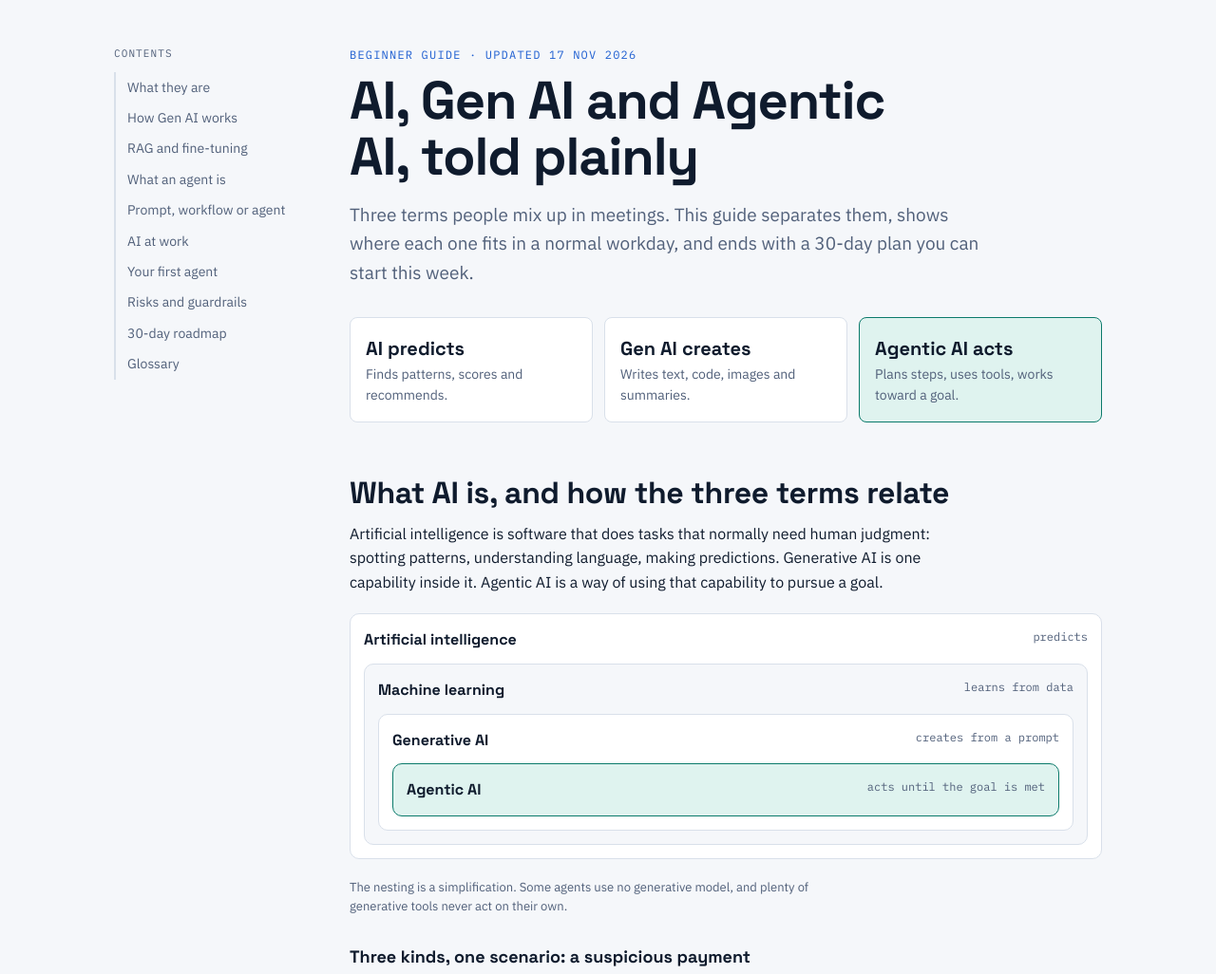
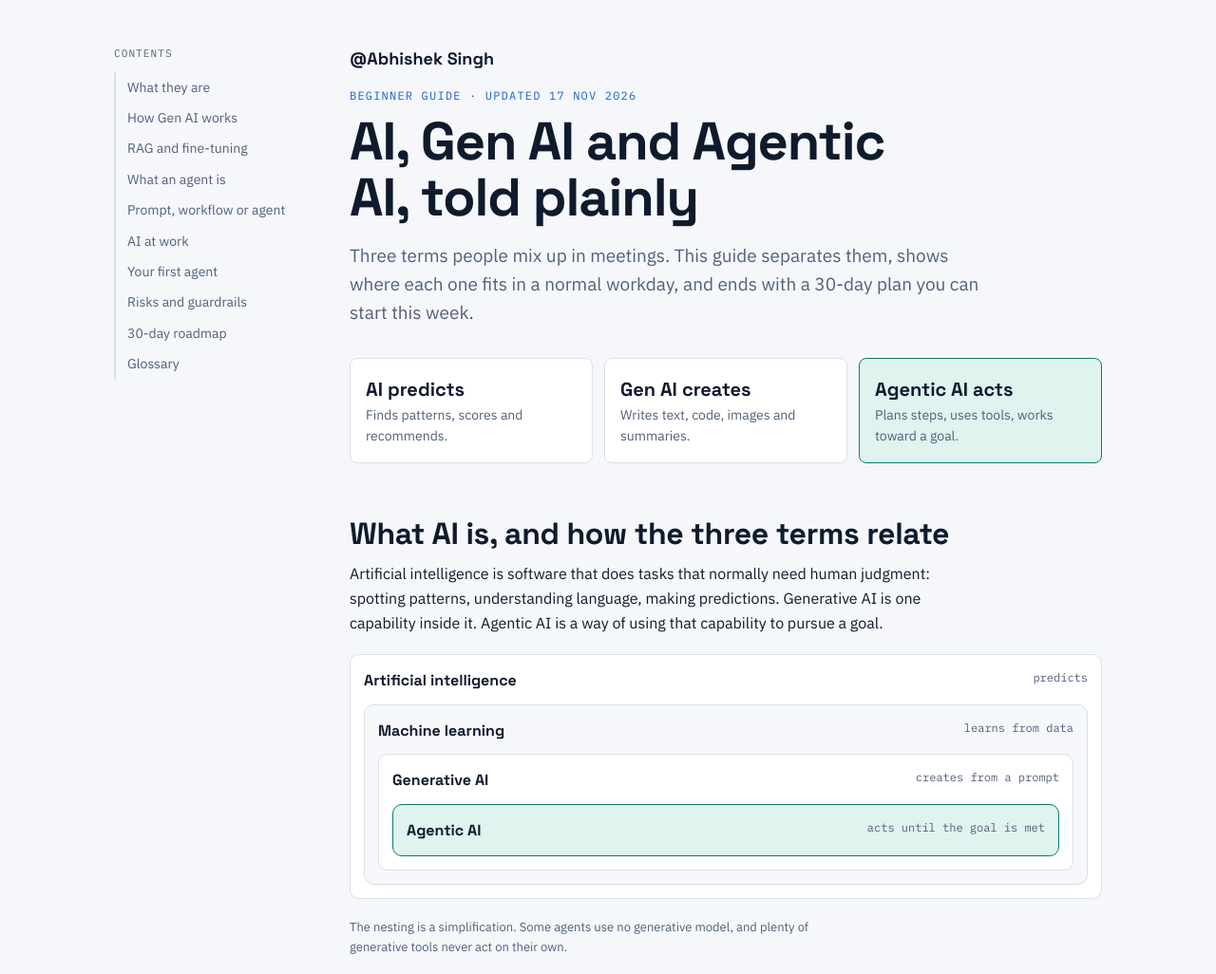
Before and after one commit to abhishek6395singh-debug/AI_Docs, a plain HTML site: page docs/index.html in a window 1280 px wide. Shown: the top 1026 px of the page at 95% size. Drawn offline with Linux system fonts and the light colour scheme.

Commit message:
Add author byline to guide
Co-Authored-By: Claude Sonnet 5.5 <noreply@anthropic.com>
Claude-Session: https://claude.ai/code/session_017xxQn5ShjzryUKBVUHzfXR

```diff
--- a/docs/index.html
+++ b/docs/index.html
@@ -23,6 +23,7 @@ nav.index p{font-family:var(--mono);font-size:11px;letter-spacing:.1em;text-tran
 nav.index a{display:block;padding:5px 0 5px 12px;border-left:2px solid var(--line);color:var(--muted);text-decoration:none}
 nav.index a:hover,nav.index a:focus-visible{color:var(--ink);border-left-color:var(--accent)}
 main{padding-block:40px 80px;min-width:0}
+.byline{font-family:var(--head);font-weight:700;font-size:18px;margin-bottom:14px}
 .eyebrow{font-family:var(--mono);font-size:12px;letter-spacing:.1em;text-transform:uppercase;color:var(--accent)}
 h1{font-family:var(--head);font-weight:700;font-size:clamp(34px,6vw,56px);line-height:1.05;margin:10px 0 16px;text-wrap:balance;letter-spacing:-.02em}
 .lede{font-size:19px;color:var(--muted);max-width:60ch;margin:0}
@@ -101,6 +102,7 @@ a{color:var(--accent)}
 
 <main>
 <header>
+  <div class="byline">@Abhishek Singh</div>
   <div class="eyebrow">Beginner guide · Updated 17 Nov 2026</div>
   <h1>AI, Gen AI and Agentic AI, told plainly</h1>
   <p class="lede">Three terms people mix up in meetings. This guide separates them, shows where each one fits in a normal workday, and ends with a 30-day plan you can start this week.</p>
```
